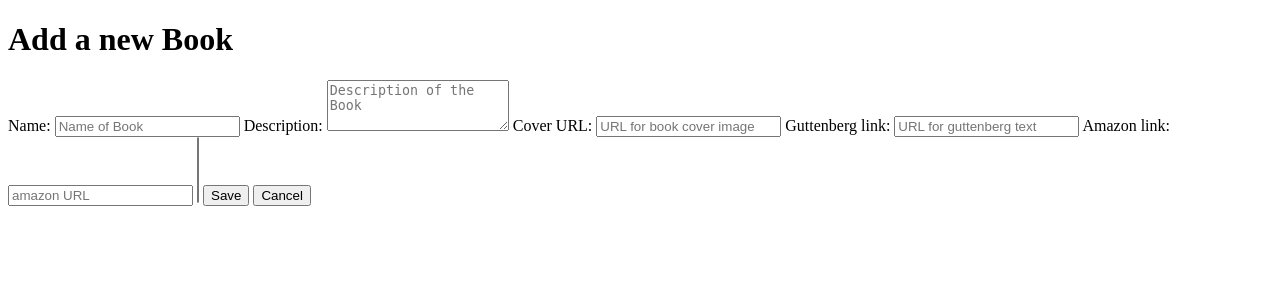
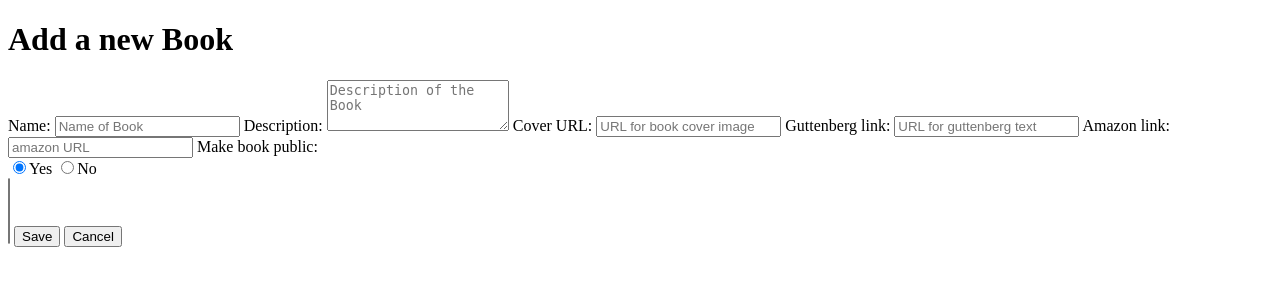
Before and after one commit to marzukt/catalog, a Flask app: template templates/addbook.html in a window 1280 px wide. Shown: the top 300 px of the page. Run offline with Flask 2, Linux system fonts and the light colour scheme; the template is opened without the code that fills it, so the values that code supplies are empty; parts of the project's set-up code (start-up, migrations or seed data) failed here and were passed over.

Commit message:
Add radio button to book insert for public\private

```diff
--- a/templates/addbook.html
+++ b/templates/addbook.html
@@ -12,6 +12,13 @@
 		<input type ="text" maxlength="100" class="form-control" name="guttenberg_url" placeholder="URL for guttenberg text">
 		<label for="name">Amazon link:</label>
 		<input type ="text" maxlength="100" class="form-control" name="amazon_url" placeholder="amazon URL">
+        <label for="public">Make book public:</label>
+        <div class="radio">
+          <label>
+            <input type="radio" name="public" value=True checked="checked">Yes</input>
+            <input type="radio" name="public" value=False>No</input>
+          </label>
+        </div>
         <select name="category" multiple>
             {% for i in categories %}
             <!--If inserting a book for a category preselect that category-->
```
